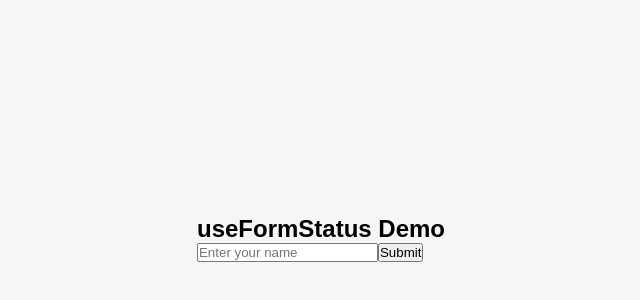
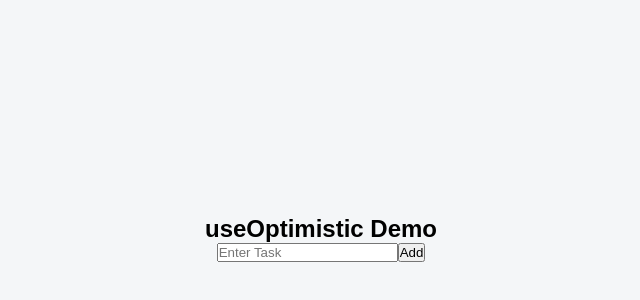
Before and after one commit to arjuntelange/react-practice, a React (Vite) app: page / in a window 1280 px wide. Shown: the part 162-462 px from the top of the page, without its empty margins (319-959 px from the left). Built offline with nearby package versions, Linux system fonts and the light colour scheme.

Commit message:
practice useOptimistic react hook

```diff
--- a/src/App.css
+++ b/src/App.css
@@ -3,6 +3,7 @@
   height: 100vh;
 
   display: flex;
+  flex-direction: column;
   justify-content: center;
   align-items: center;
 }
--- a/src/App.jsx
+++ b/src/App.jsx
@@ -1,11 +1,12 @@
 import "./App.css";
 import UseFormStatus from "./hooks-practice/UseFormStatus";
+import UseOptimistic from "./hooks-practice/UseOptimistic";
 
 function App() {
   return (
     <>
       <div className="main-container">
-        <UseFormStatus/>
+        <UseOptimistic/>
       </div>
     </>
   );
--- /dev/null
+++ b/src/hooks-practice/UseOptimistic.jsx
@@ -0,0 +1,46 @@
+import React, { useOptimistic, useState } from "react";
+
+function UseOptimistic() {
+  const [tasks, setTasks] = useState([]);
+
+  const [optimisticTasks, addOptimisticTask] = useOptimistic(
+    tasks,
+    (currentTasks, newTask) => {
+      return [...currentTasks, newTask];
+    },
+  );
+
+  async function addTask(formData) {
+    const task = formData.get("task");
+
+    if (!task.trim()) {
+      return;
+    }
+
+    addOptimisticTask(task);
+
+    await new Promise((resolve) => setTimeout(resolve, 3000));
+
+    setTasks((prevTasks) => [...prevTasks, task]);
+  }
+
+  return (
+    <>
+      <h2>useOptimistic Demo</h2>
+
+      <form action={addTask}>
+        <input type="text" name="task" placeholder="Enter Task" />
+
+        <button>Add</button>
+      </form>
+
+      <ul>
+        {optimisticTasks.map((currentTask, index) => (
+          <li key={index}>{currentTask}</li>
+        ))}
+      </ul>
+    </>
+  );
+}
+
+export default UseOptimistic;
```
